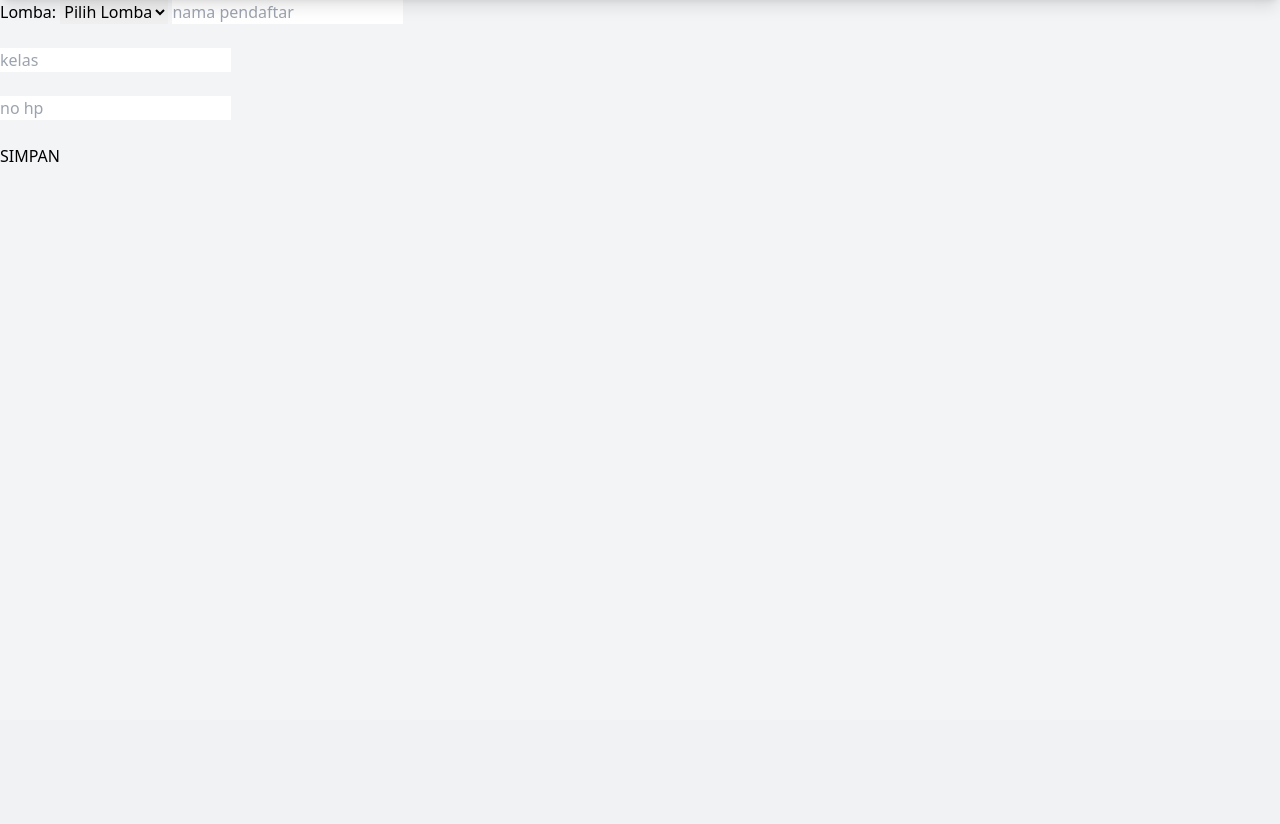
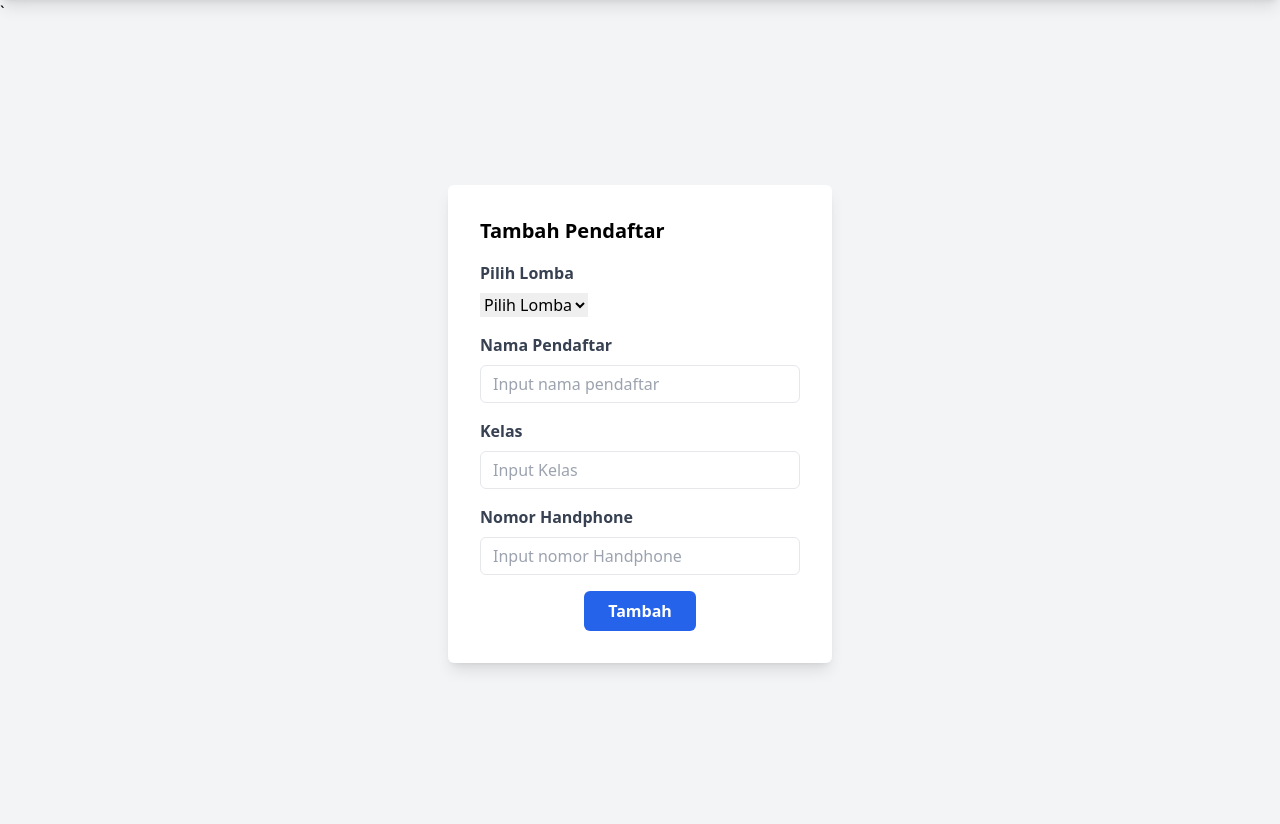
Before and after one commit to Dani170907/Project-akhir, a CodeIgniter app: page /database/index.php/tambah/pendaftaran in a window 1280 px wide. Shown: the part 80-904 px from the top of the page. Before the commit the page ends 242 px from the top, so only its background shows below. Run offline with CodeIgniter, Linux system fonts and the light colour scheme; data that the repository does not hold is empty.

Commit message:
menambahkan tailwind pada tambah data

```diff
--- a/application/config/config.php
+++ b/application/config/config.php
@@ -23,7 +23,7 @@ defined('BASEPATH') OR exit('No direct script access allowed');
 | a PHP script and you can easily do that on your own.
 |
 */
-$config['base_url'] = 'http://localhost/pj-L11';
+$config['base_url'] = 'http://200.100.0.13/pj-L11';
 
 /*
 |--------------------------------------------------------------------------
--- a/application/controllers/Edit.php
+++ b/application/controllers/Edit.php
@@ -32,11 +32,9 @@ class Edit extends CI_Controller {
         $this->data['tb_jns_lomba'] = $this->EventModel->getEvents();
         $this->data['tb_pendaftaran'] = $this->PendaftaranModel->getPendaftaranById($idPendaftaran);
 
-        // Cek apakah data pendaftaran ada
         if (empty($this->data['tb_pendaftaran'])) {
-            // Jika tidak ada, redirect atau tampilkan pesan error
-            redirect('admin/pendaftaran'); // Atau tampilkan pesan error
-            return; // Hentikan eksekusi lebih lanjut
+            redirect('admin/pendaftaran');
+            return;
         }
 
         $this->load->view('templates/admin_header', $this->data);
--- a/application/views/tambah_pendaftaran.php
+++ b/application/views/tambah_pendaftaran.php
@@ -6,25 +6,51 @@
     <link href="<?= base_url('assets/css/output.css'); ?>" rel="stylesheet">
     <title>Tambah Event</title>
 </head>
-<body>
-<?php if ($this->session->flashdata('success')): ?>
-        <p style="color: green;"><?= $this->session->flashdata('success'); ?></p>
-    <?php endif; ?>
+<body>`
 
+    <div class="bg-gray-100 min-h-screen flex items-center justify-center">
+
+    <div class="relative z-10 bg-white p-8 rounded-md shadow-lg w-full max-w-sm lg:max-w-lg">
+        <h1 class="text-xl font-bold mb-4">Tambah Pendaftar</h1>
         <form action="<?= base_url() ?>Tambah/simpanPendaftaran" method="post">
-        <label for="lomba">Lomba:</label>
+            <div class="mb-4">
+                <label class="block text-gray-700 font-bold mb-2" for="nama_lomba">Pilih Lomba</label>
                 <select name="id_lomba" id="lomba">
                 <option value="" disabled selected>Pilih Lomba</option>
                     <?php foreach($tb_jns_lomba as $lomba) : ?>
                         <option value="<?= $lomba['idLomba'] ?>"><?= $lomba['namaLomba'] ?></option>
                     <?php endforeach; ?>
                 </select>
-        <input placeholder="nama pendaftar" type="text" name="nama_pendaftar" id="nama_pendaftar"><br><br>
-        <input placeholder="kelas" type="text" name="kelas" id="kelas"><br> <br>
-        <input placeholder="no hp" type="text" name="no_hp" id="no_hp"><br> <br>
+            </div>
+            <div class="mb-4">
+                <label class="block text-gray-700 font-bold mb-2" for="nama_pendaftar">Nama Pendaftar</label>
+                <input
+                    class="appearance-none border rounded-md py-2 px-3 text-gray-700 leading-tight focus:outline-none focus:shadow-outline w-full"
+                    name="nama_pendaftar" id="nama_pendaftar" type="text" placeholder="Input nama pendaftar">
+            </div>
+            <div class="mb-4">
+                <label class="block text-gray-700 font-bold mb-2" for="kelas">Kelas</label>
+                <input
+                    class="appearance-none border rounded-md py-2 px-3 text-gray-700 leading-tight focus:outline-none focus:shadow-outline w-full"
+                    name="kelas" id="kelas" type="text" placeholder="Input Kelas">
+            </div>
+            <div class="mb-4">
+                <label class="block text-gray-700 font-bold mb-2" for="no_hp">Nomor Handphone</label>
+                <input
+                    class="appearance-none border rounded-md py-2 px-3 text-gray-700 leading-tight focus:outline-none focus:shadow-outline w-full"
+                    name="no_hp" id="no_hp" type="text" placeholder="Input nomor Handphone">
+            </div>
 
-        <button type="submit">SIMPAN</button>
+            <div class="flex items-center justify-center gap-8">
+                <button
+                    class="bg-blue-600 hover:bg-blue-700 text-white font-bold py-2 px-6 rounded-md"
+                    type="submit">
+                    Tambah
+                </button>
+            </div>
         </form>
+    </div>
+</div>
 
 </body>
 </html>
```
Also changed, not shown: application/views/tambah_lomba.php (+26 -17 lines). Lines whose indentation alone changed are shown as unchanged.
